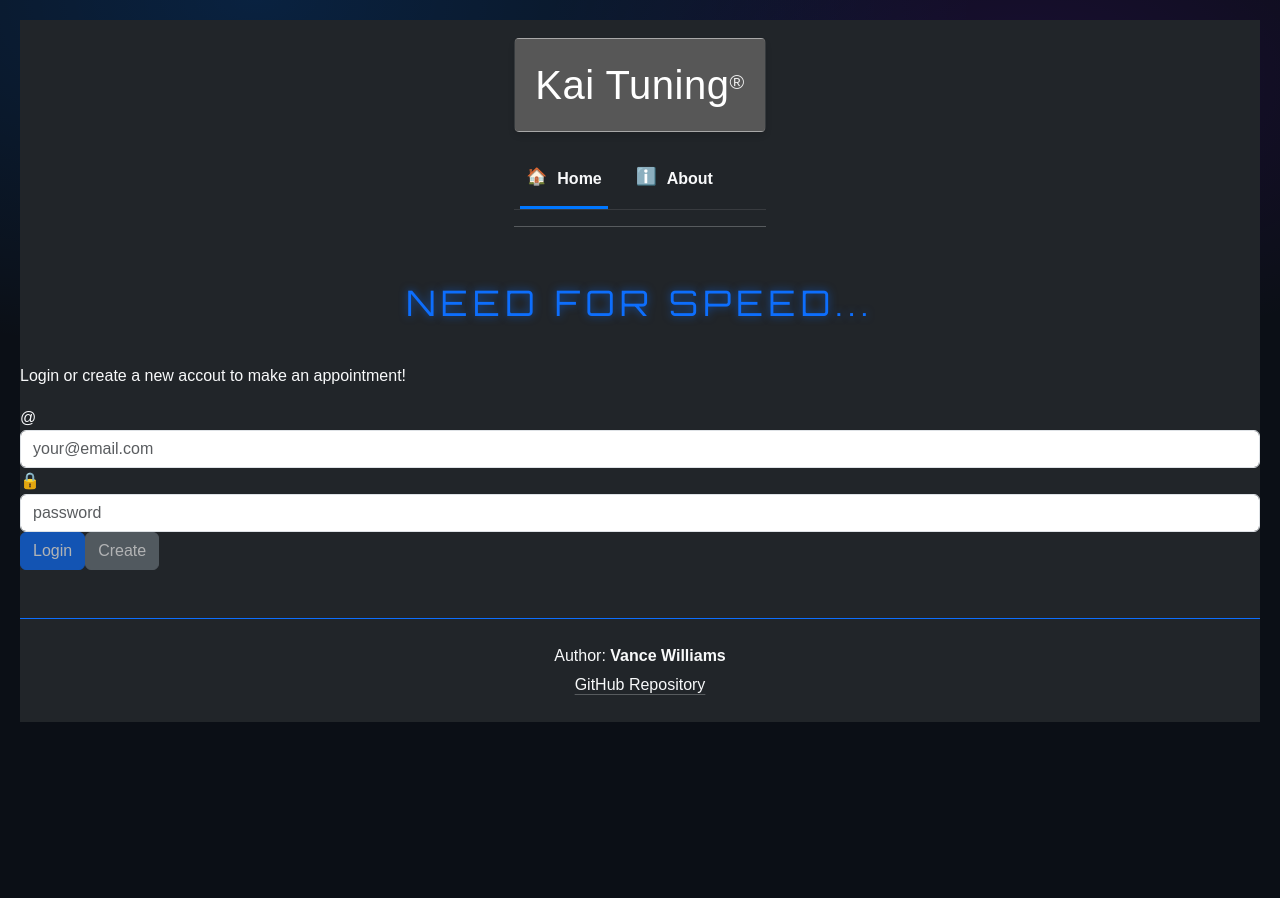
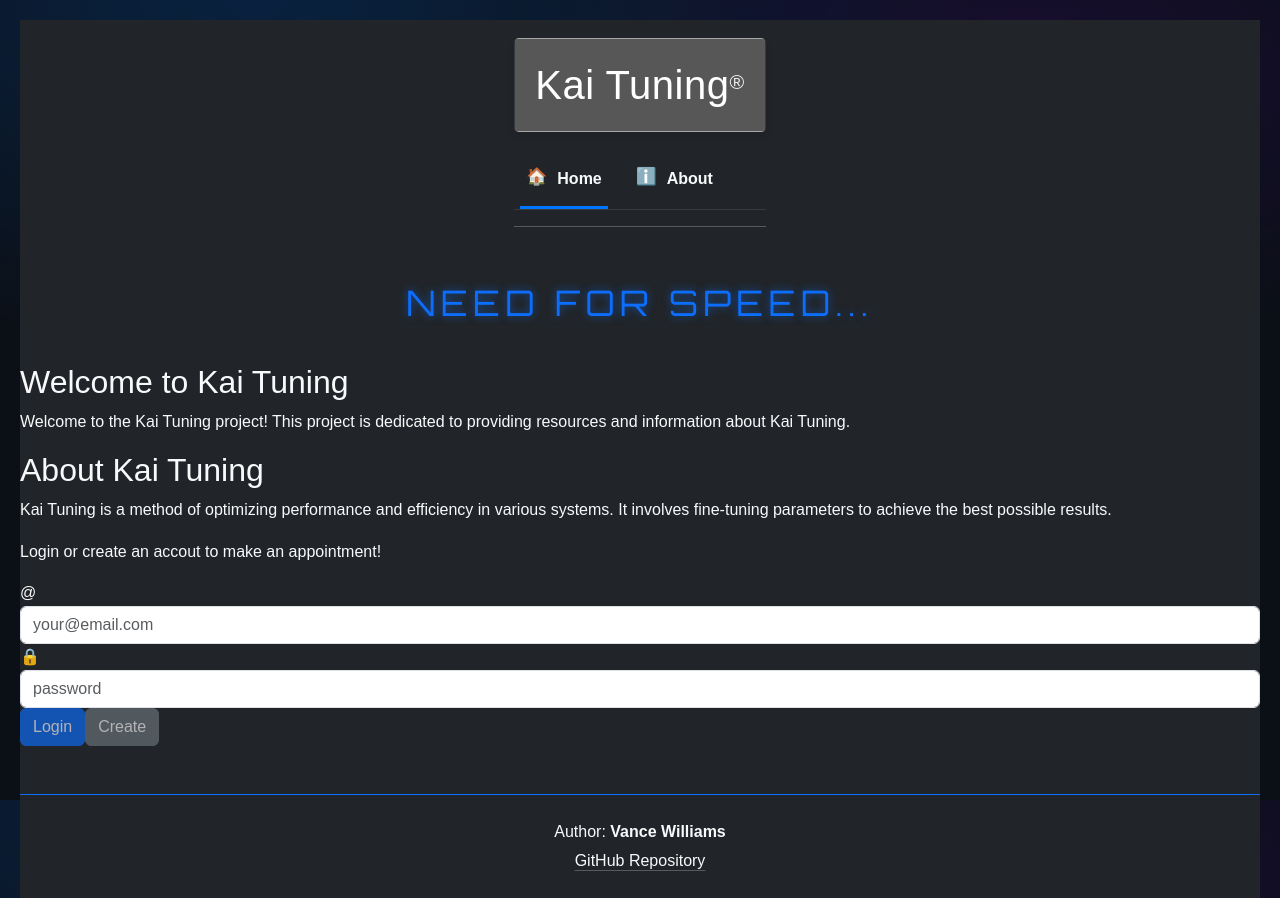
Before and after one commit to Vaoikun/startup, a React (Vite) app: page / in a window 1280 px wide. Before the commit the page ends 800 px from the top, so only its background shows below. Built offline with nearby package versions, Linux system fonts and the light colour scheme; grey boxes are pictures that could not be loaded.

Commit message:
new design overall

```diff
--- a/src/login/login.jsx
+++ b/src/login/login.jsx
@@ -7,13 +7,13 @@ import { AuthState } from './authState';
 export function Login({ userName, authState, onAuthChange}) {
   return (
         <main classname='container-fluid bg-secondary text-center'>
+            <h2>Welcome to Kai Tuning</h2>
+            <p>Welcome to the Kai Tuning project! This project is dedicated to providing resources and information about Kai Tuning.</p>
+            <h2>About Kai Tuning</h2>
+            <p>Kai Tuning is a method of optimizing performance and efficiency in various systems. It involves fine-tuning parameters to achieve the best possible results.</p>
           <div>
             {authState !== AuthState.Unknown &&
-            <h2>Welcome to Kai Tuning</h2> &&
-            <p>Welcome to the Kai Tuning project! This project is dedicated to providing resources and information about Kai Tuning.</p> &&
-            <h2>About Kai Tuning</h2> &&
-            <p>Kai Tuning is a method of optimizing performance and efficiency in various systems. It involves fine-tuning parameters to achieve the best possible results.</p> &&
-            <p>Login or create a new accout to make an appointment!</p>
+            <p>Login or create an accout to make an appointment!</p>
             }
             {authState === AuthState.Authenticated && (
               <Authenticated userName={userName} onLogout={() => onAuthChange(userName, AuthState.Unauthenticated)}/>
```
